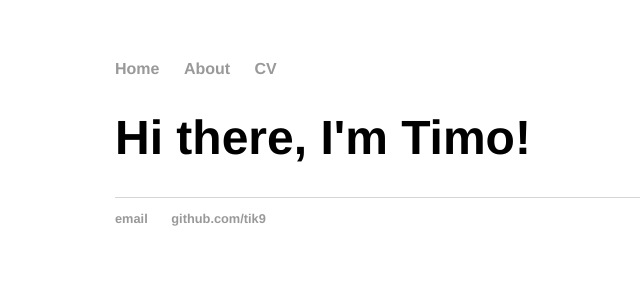
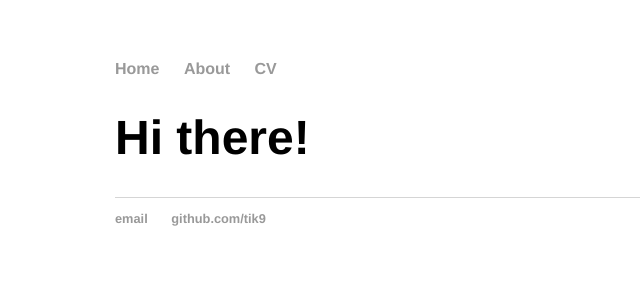
Before and after one commit to tik9/tik9.github.io, a Jekyll site: the page built from index.html, in a window 1280 px wide. Shown: the top 300 px of the page, without its empty margins (77-717 px from the left). Built offline with Jekyll 4.4.1, drawn with Linux system fonts in a browser that asks for light colours; part of the change alters nothing that is shown.

Commit message:
commit from gitmanagerpy

```diff
--- a/index.html
+++ b/index.html
@@ -1,8 +1,8 @@
 ---
 layout: default
-title: Hank Quinlan, Horrible Cop
+title: Timo Ko
 ---
 
-    		<div class="blurb">
-        		<h1>Hi there, I'm Timo!</h1>
-    		</div><!-- /.blurb -->
+<div class="blurb">
+    <h1>Hi there!</h1>
+</div>
```
Also changed, not shown: README.md (added).
